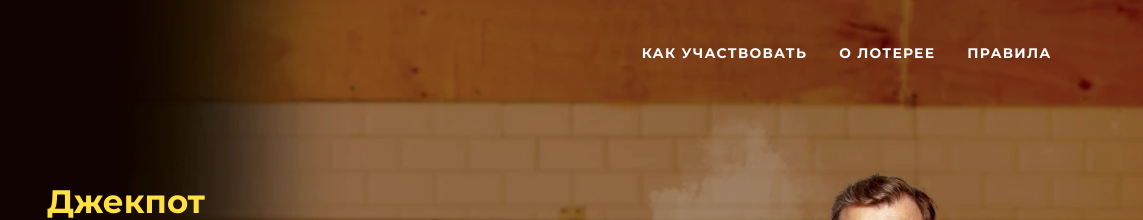
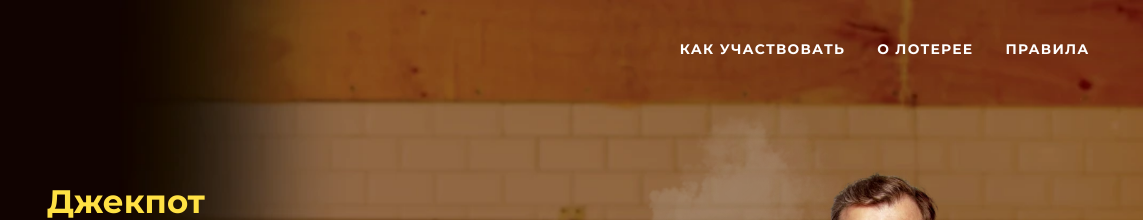
Before and after one commit to omegaproger/peppers-test, a plain HTML site: page index.html in a window 1280 px wide. Shown: the top 220 px of the page, 137-1280 px from the left. Drawn offline with nearby package versions, Linux system fonts and the light colour scheme.

Commit message:
fix(style) еще корректировки для safari

```diff
--- a/components/intro/intro.scss
+++ b/components/intro/intro.scss
@@ -62,8 +62,8 @@
 
     &__menu {
         color: #FFFFFF;
-        @include desk-value(width, 450px);
-
+        // @include desk-value(width, 450px);
+        display: flex;
         @include MOBILE {
             display: none;
 
@@ -139,9 +139,9 @@
             content: '';
             display: block;
             width: 0%;
-            height:10%;
+            height:3%;
             position: absolute;
-            top:100%;
+            top:25%;
             left:0;
             background-color:#ffffff;
 
```
Also changed, not shown: styles/main.css.
